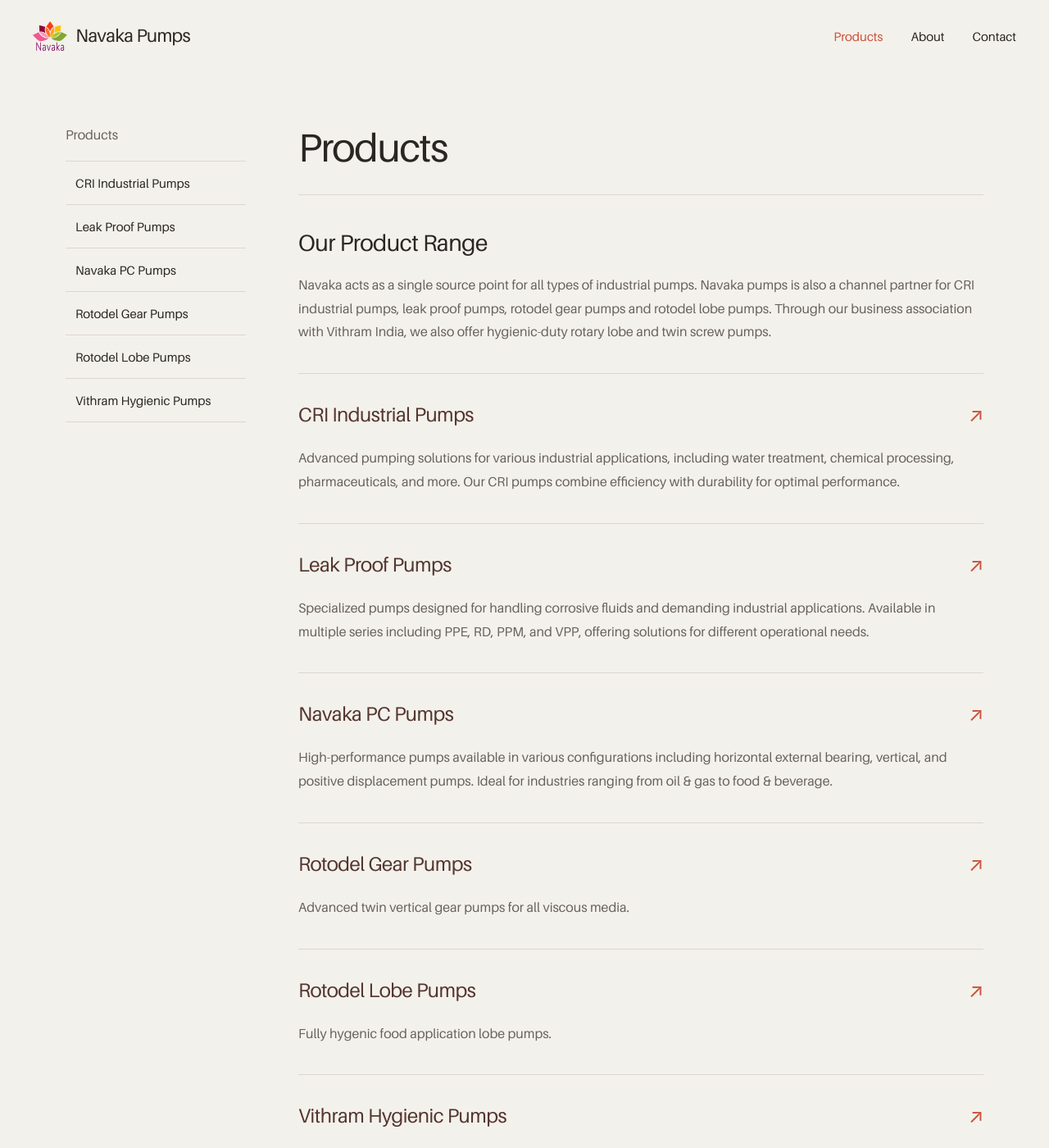
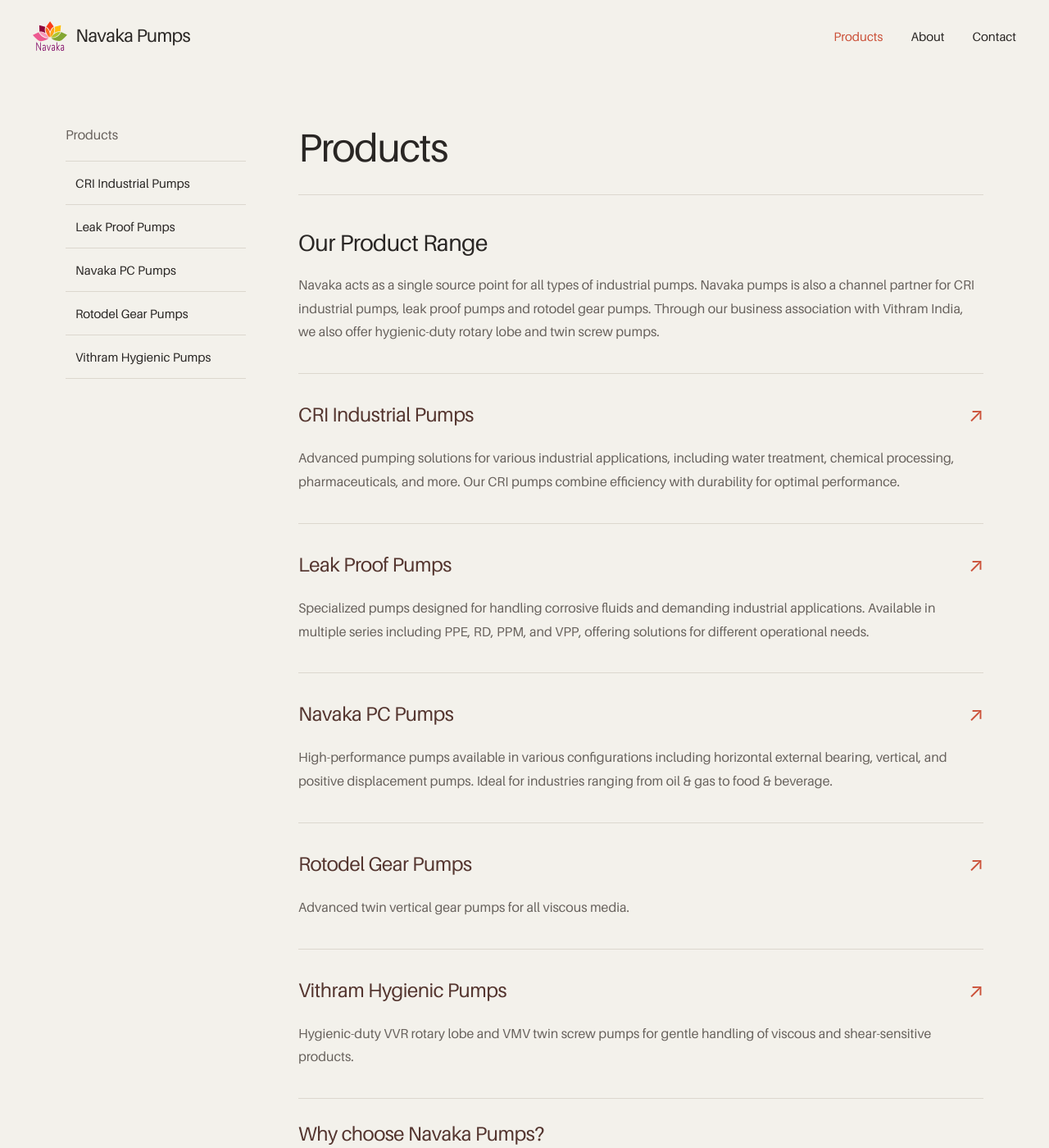
Before and after one commit to manassaloi/navakapumps, a Jekyll site: the page built from products.md, in a window 1280 px wide and 1400 px high. Shown: the whole window at 82% size. Built offline with Jekyll 4.4.1, drawn with Linux system fonts in a browser that asks for light colours.

Commit message:
removed rotodel lobe

```diff
--- a/_data/featured_products.yml
+++ b/_data/featured_products.yml
@@ -25,9 +25,3 @@
   image: /assets/img/leak1.jpg
   url: /products/leak-proof-pumps/
   description: Chemical transfer pumps for corrosive fluids and demanding processes
-
-- name: Rotodel Lobe Pumps
-  image: /assets/img/rotodel-rlp-lobe-pump.jpg
-  # Source: Rotodel brochure, TYPE RLP, https://www.rtechtrading.com/product-brochure.pdf
-  url: /products/rotodel-lobe-pumps/
-  description: Explore the Rotodel range and discuss your application with our team
--- a/_data/footer.yml
+++ b/_data/footer.yml
@@ -8,7 +8,6 @@
     - CRI Industrial Pumps
     - Navaka PC Pumps
     - Rotodel Gear Pumps
-    - Rotodel Lobe Pumps
     - Leakproof Pumps
     - Vithram Hygienic Pumps
 
--- a/_data/products.yml
+++ b/_data/products.yml
@@ -6,7 +6,5 @@
   url: /products/pc-pumps/
 - title: Rotodel Gear Pumps
   url: /products/rotodel-gear-pumps/
-- title: Rotodel Lobe Pumps
-  url: /products/rotodel-lobe-pumps/
 - title: Vithram Hygienic Pumps
   url: /products/vithram-hygienic-pumps/
--- a/_includes/footer.html
+++ b/_includes/footer.html
@@ -14,7 +14,7 @@
         <h2 class="footer__heading"><a href="{{ "/products/" | relative_url }}">{{ products.title }}</a></h2>
         <ul class="footer__list">
           {% for item in products.items %}
-            {% assign product_paths = '/products/cri-industrial-pumps/,/products/pc-pumps/,/products/rotodel-gear-pumps/,/products/rotodel-lobe-pumps/,/products/leak-proof-pumps/,/products/vithram-hygienic-pumps/' | split: ',' %}
+            {% assign product_paths = '/products/cri-industrial-pumps/,/products/pc-pumps/,/products/rotodel-gear-pumps/,/products/leak-proof-pumps/,/products/vithram-hygienic-pumps/' | split: ',' %}
             <li class="footer__list-item"><a href="{{ product_paths[forloop.index0] | relative_url }}">{{ item }}</a></li>
           {% endfor %}
         </ul>
--- a/products.md
+++ b/products.md
@@ -6,7 +6,7 @@
 
 ## Our Product Range
 
-Navaka acts as a single source point for all types of industrial pumps. Navaka pumps is also a channel partner for CRI industrial pumps, leak proof pumps, rotodel gear pumps and rotodel lobe pumps. Through our business association with Vithram India, we also offer hygienic-duty rotary lobe and twin screw pumps.
+Navaka acts as a single source point for all types of industrial pumps. Navaka pumps is also a channel partner for CRI industrial pumps, leak proof pumps and rotodel gear pumps. Through our business association with Vithram India, we also offer hygienic-duty rotary lobe and twin screw pumps.
 
 #### [CRI Industrial Pumps]({{ site.baseurl }}/products/cri-industrial-pumps/)
 Advanced pumping solutions for various industrial applications, including water treatment, chemical processing, pharmaceuticals, and more. Our CRI pumps combine efficiency with durability for optimal performance.
@@ -19,9 +19,6 @@
 
 #### [Rotodel Gear Pumps]({{ site.baseurl }}/products/rotodel-gear-pumps/)
 Advanced twin vertical gear pumps for all viscous media.
-
-#### [Rotodel Lobe Pumps]({{ site.baseurl }}/products/rotodel-lobe-pumps/)
-Fully hygenic food application lobe pumps.
 
 #### [Vithram Hygienic Pumps]({{ site.baseurl }}/products/vithram-hygienic-pumps/)
 Hygienic-duty VVR rotary lobe and VMV twin screw pumps for gentle handling of viscous and shear-sensitive products.
```
Also changed, not shown: aboutus.md (+1 -1 lines), products/rotodel-lobe-pumps.md (deleted, +0 -21 lines), assets/img/rotodel-rlp-lobe-pump.jpg (deleted).
